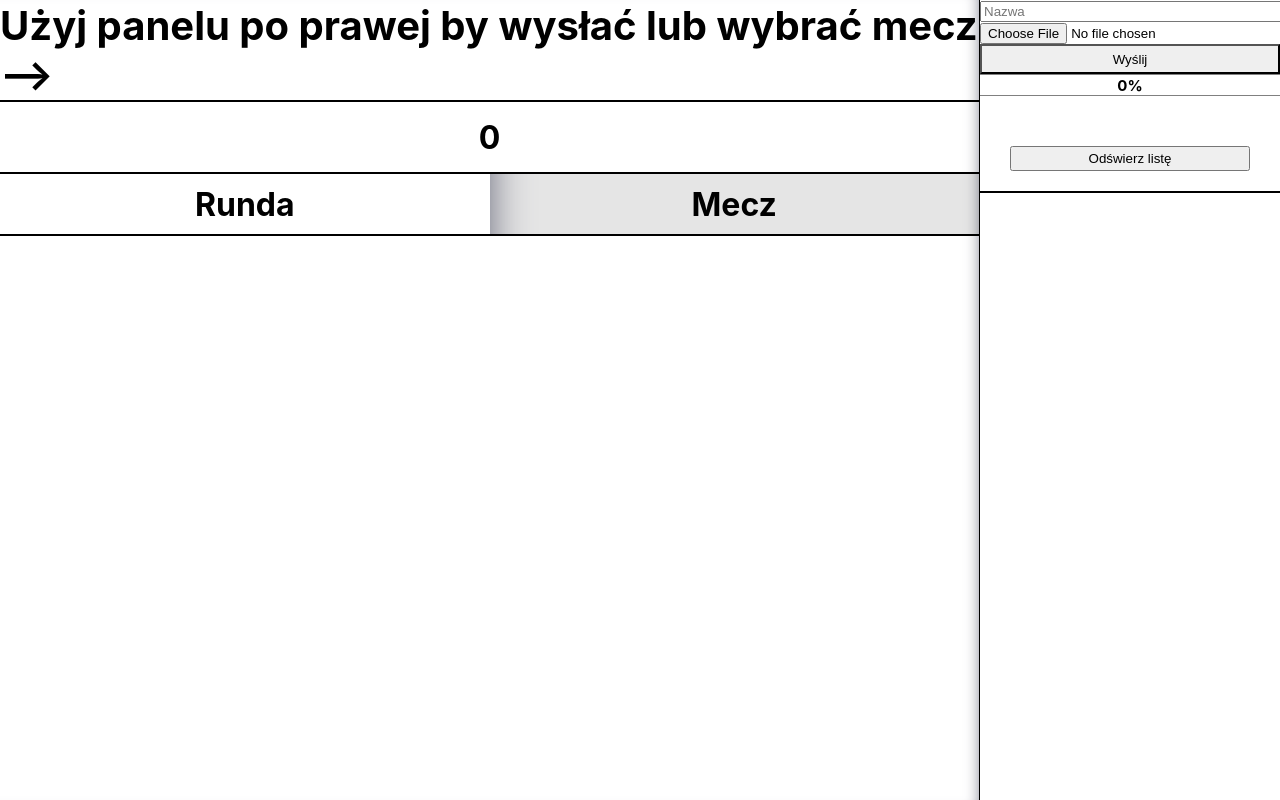
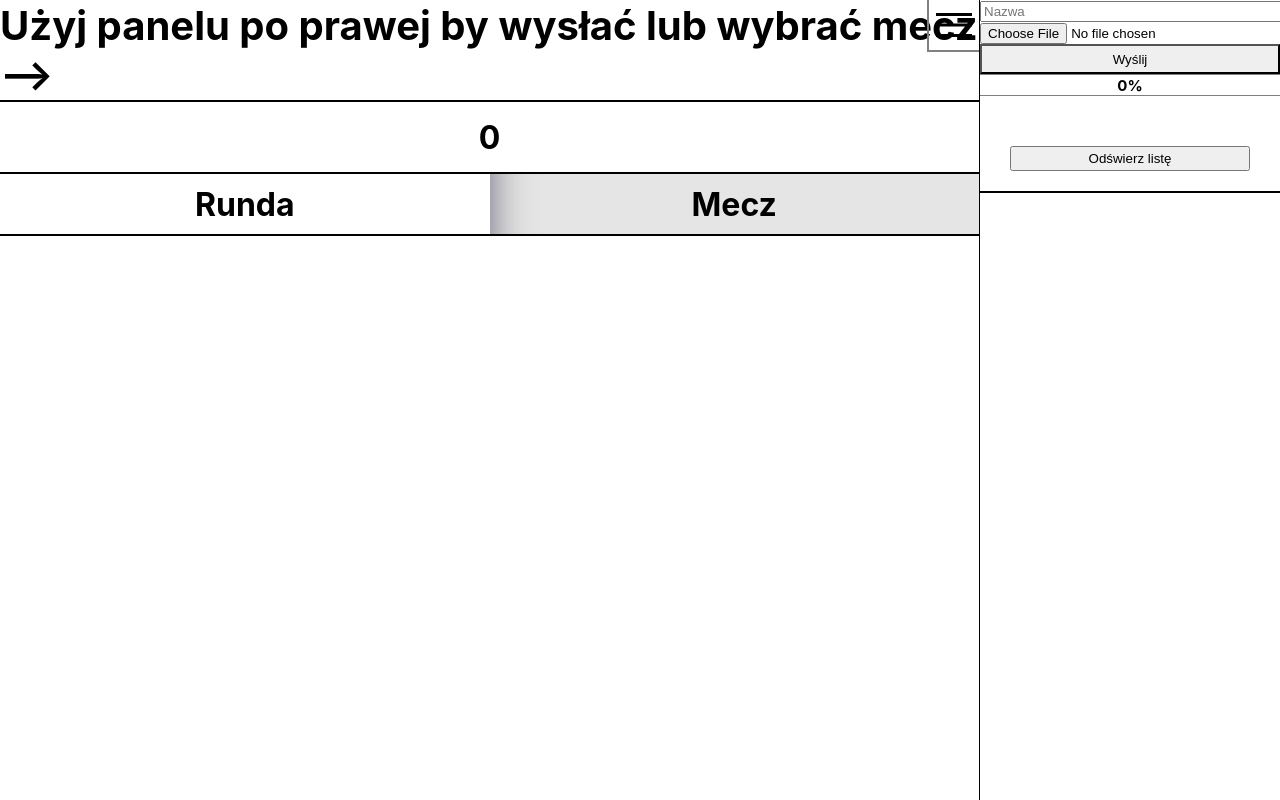
Before and after one commit to MrMuffinooo/CSGO-analysis-frontend, a React (Create React App) app: page / in a window 1280 px wide. Built offline with nearby package versions, Linux system fonts and the light colour scheme.

Commit message:
hiding nav

```diff
--- a/src/App.js
+++ b/src/App.js
@@ -4,6 +4,7 @@ import { Main } from "./components/Main";
 import { useState } from "react";
 import { GameContext } from "./components/contexts/GameContext";
 import { RoundContext } from "./components/contexts/RoundContext";
+import burger from "./assets/icons/burger.png";
 
 const Container = styled.div`
   width: 100%;
@@ -14,12 +15,29 @@ const Container = styled.div`
 
 const Article = styled.article`
   flex-grow: 9;
-  box-shadow: inset -13px 0px 17px -17px rgba(66, 68, 90, 1);
+  /* box-shadow: inset -13px 0px 17px -17px rgba(66, 68, 90, 1); */
+  border-right: 1px solid black;
+  position: relative;
+`;
+
+const Burger = styled.div`
+  width: 50px;
+  height: 50px;
+  position: absolute;
+  right: 0px;
+  top: 0px;
+  border-left: 2px solid grey;
+  border-bottom: 2px solid grey;
+  cursor: pointer;
+  background-repeat: no-repeat;
+  background-position: center;
+  background-image: url(${burger});
 `;
 
 function App() {
   const [game, setGame] = useState({});
   const [round, setRound] = useState({});
+  const [navIsHidden, setNavIsHidden] = useState(false);
 
   return (
     <Container>
@@ -27,9 +45,16 @@ function App() {
         <RoundContext.Provider value={round}>
           <Article>
             <Main />
+            <Burger
+              onClick={() => setNavIsHidden((navIsHidden) => !navIsHidden)}
+            />
           </Article>
 
-          <Nav setGame={setGame} setRound={setRound} />
+          <Nav
+            setGame={setGame}
+            setRound={setRound}
+            navIsHidden={navIsHidden}
+          />
         </RoundContext.Provider>
       </GameContext.Provider>
     </Container>
--- a/src/components/Controls.jsx
+++ b/src/components/Controls.jsx
@@ -67,7 +67,7 @@ const Button = styled.button`
   align-self: stretch;
   width: 87px;
   background-repeat: no-repeat;
-    background-position: center;
+  background-position: center;
 `;
 
 export function Controls({ tick, setTick, len }) {
--- a/src/components/Nav.jsx
+++ b/src/components/Nav.jsx
@@ -1,19 +1,24 @@
 import React, { useState } from "react";
 
 import styled from "styled-components";
+import { TICK_LENGTH } from "../utils/constans";
 import { getMatchData } from "../utils/getMatch";
 import { getMatchesData } from "../utils/getMatches";
 import { MatchListing } from "./MatchListing";
 import { Uploader } from "./Uploader";
 
 const Container = styled.div`
-  min-width: 200px;
   max-width: 300px;
   max-height: 1300px;
-  flex-grow: 2;
-  border-left: 1px solid black;
+
   overflow-x: hidden;
+  position: relative;
+
+  transition-property: width;
+  transition-timing-function: ease-in-out;
+  transition-duration: ${TICK_LENGTH}ms; // same as in Controls.jsx
 `;
+
 const ListingsContainer = styled.div`
   margin-top: 20px;
   border-top: 2px solid black;
@@ -31,13 +36,20 @@ const FlexColumn = styled.div`
   flex-direction: column;
 `;
 
-export function Nav({ setGame, setRound }) {
+export function Nav({ setGame, setRound, navIsHidden }) {
   const [games, setGames] = useState([]);
   const [whoIsOpen, setWhoIsOpen] = useState(-1);
   const [selectedRound, setSelectedRound] = useState(-1);
 
+  console.log(navIsHidden);
+
   return (
-    <Container>
+    <Container
+      style={{
+        minWidth: navIsHidden ? "0px" : "200px",
+        width: navIsHidden ? "0px" : "inherit",
+      }}
+    >
       <Uploader />
       <FlexColumn>
         <Button onClick={() => getMatchesData(setGames)}>Odświerz listę</Button>
```
Also changed, not shown: src/assets/icons/burger.png (added).
